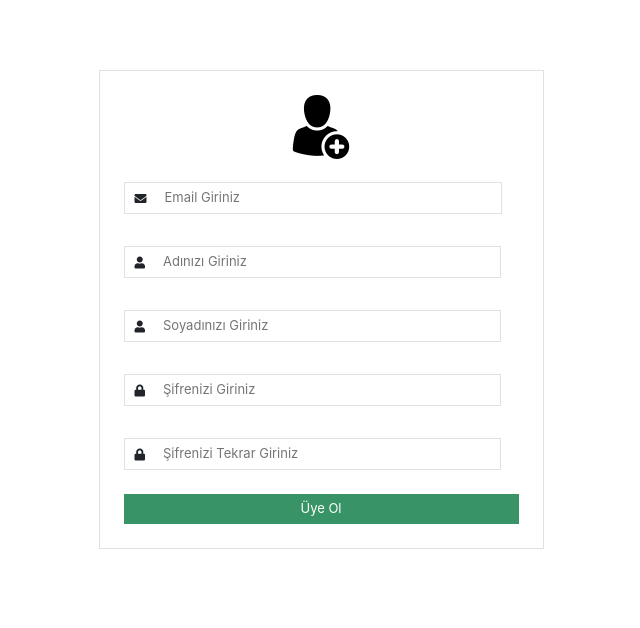
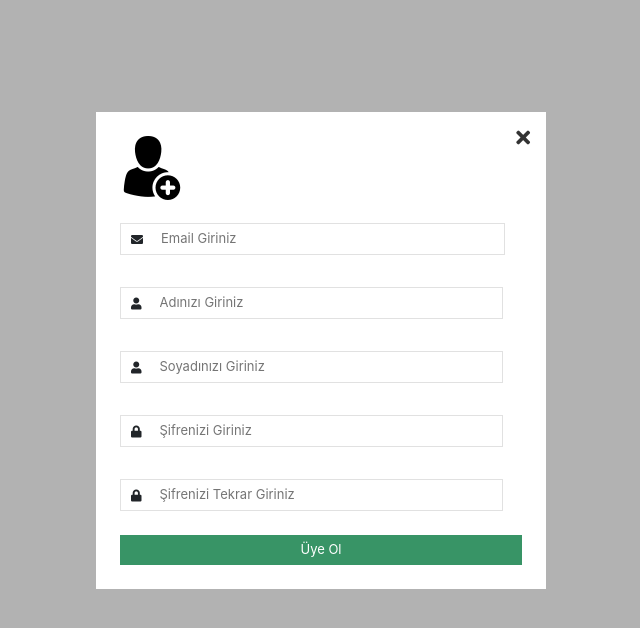
Before and after one commit to tolgagnydnn/teklifsts, a Vue app in the folder web/: page /register in a window 1280 px wide. Shown: the top 628 px of the page, without its empty margins (319-959 px from the left). Built offline with nearby package versions, Linux system fonts and the light colour scheme.

Commit message:
Register Formu Modal Olacak Şekilde Düzeltildi.

```diff
--- a/web/package.json
+++ b/web/package.json
@@ -1,6 +1,6 @@
 {
   "name": "web",
-  "version": "0.3.3",
+  "version": "0.3.4",
   "private": true,
   "license": "ICS",
   "scripts": {
--- a/web/src/assets/scss/common/login.scss
+++ b/web/src/assets/scss/common/login.scss
@@ -1,10 +1,8 @@
 .login {
-  position: absolute;
-  top: 40%;
-  left: 50%;
-  transform: translate(-50%, -50%);
   text-align: center;
-
+  width: 100%;
+  height: 100vh;
+  padding-top: 50px;
   &__heading {
     @include mainTitle;
     font-weight: 800;
@@ -69,7 +67,6 @@
   }
   &__btn {
     float: right;
-  }
     button {
       background: $green;
       border: none;
@@ -77,6 +74,7 @@
       color: white;
       padding: 5px 15px;
       font-size: 13px;
+    }
   }
   &__register{
     margin-top:70px;
@@ -90,3 +88,18 @@
     }
   }
 }
+
+
+
+/*transition*/
+  .fade-enter {
+    opacity: 0.3;
+  }
+  .fade-enter-active {
+    transition: opacity .7s ease;
+  }
+  .fade-leave-active {
+    transition: opacity .7s ease;
+    opacity: 0;
+  }
+/*transition*/
--- a/web/src/assets/scss/common/register.scss
+++ b/web/src/assets/scss/common/register.scss
@@ -1,12 +1,34 @@
-.register {
-  margin-top: 70px;
-  text-align: center;
+.registermodal {
+  position: fixed;
+  top: 50%;
+  left: 50%;
+  transform: translate(-50%,-50%);
+  z-index: 999;
+  width: 100%;
+  padding: 2rem;
+  background: rgba(0,0,0,0.3);
+  height: 100vh;
+  &__close {
+    background: none;
+    border:none;
+    color: $black;
+    font-size: 20px;
+    position: absolute;
+    top: 10px;
+    right: 10px;
+    &__focus {
+      box-shadow: none;
+    }
+  }
   &__img {
     margin-bottom: 15px;
   }
    &__form {
-    border: solid 1px #dddd;
-    padding: 1.5rem;
+     position: relative;
+     padding: 1.5rem;
+     background: white;
+     max-width: 450px;
+     margin: 80px auto;
   }
   &__title {
     @include mainTitle;
@@ -52,7 +74,7 @@
       color:$black;
     }
   }
-  button {
+  &__btn {
     background: $green;
     border: none;
     outline: none;
--- a/web/src/components/Login.vue
+++ b/web/src/components/Login.vue
@@ -45,7 +45,7 @@
           </div>
 
           <div class="login__register">
-            <a href="#" @click="register"> Hemen Üye Olun </a>
+            <a href="#" @click="openregister"> Hemen Üye Olun </a>
           </div>
 
         </form>
@@ -53,17 +53,29 @@
     </div>
   </div>
   <p style="text-align:center;margin-top:10px">Sürüm: {{ appVersion }}</p>
+
+  <transition name="fade" appear>
+    <appregister v-if="showmodal" @closeregister="closemodal($event)"> </appregister>
+  </transition>
 </section>
+
+
+
 </template>
 
 
 
 <script>
 import packageJson from '../../package.json';
+import Register from './Register'
 export default{
+    components:{
+      "appregister":Register
+    },
     data() {
       return {
         message: '',
+        showmodal:false,
         login: {
           email: '',
           password: ''
@@ -72,9 +84,6 @@ export default{
     },
     methods:{
       successLogin(){
-        console.log("--> Email: ", this.login.email);
-        console.log("--> Password: ", this.login.password);
-
         fetch(process.env.VUE_APP_API + "user/login", {
           method: 'POST',
           headers: {
@@ -91,14 +100,14 @@ export default{
             if (data.status == false) {
                 this.message = data.error;
                 console.log(data.error);
-                //this.$router.push({name:"login"});
             }
         })
-
-        //this.$router.push({name:"dashboard"});
       },
-      register(){
-        this.$router.push({name:"register"});
+      openregister(){
+        this.showmodal = true
+      },
+      closemodal(){
+        this.showmodal = false
       }
     },
     computed: {
--- a/web/src/components/Register.vue
+++ b/web/src/components/Register.vue
@@ -1,79 +1,70 @@
 <template>
-  <section class="register">
-    <div class="container">
-      <div class="row">
-        <div class="col-lg-5 col-md-5 col-sm-5 col-12 mx-auto">
-          <form class="register__form">
-            <img class="register__img" src="images/registerlogo.png" />
+        <div class="registermodal">
+          <form class="registermodal__form">
+            <img class="registermodal__img" src="images/registerlogo.png" />
             <div class="form-group py-2">
               <div class="mb-0 input-group">
-                <span class="register__prepend">
-                  <div class="register__icon">
+                <span class="registermodal__prepend">
+                  <div class="registermodal__icon">
                     <i class="fas fa-envelope"> </i>
                   </div>
                 </span>
-                <input  class="register__input" type="email" placeholder="Email Giriniz" />
+                <input  class="registermodal__input" type="email" placeholder="Email Giriniz" />
               </div>
             </div>
             <div class="form-group py-2">
               <div class="mb-0 input-group">
-                <span class="register__prepend">
-                  <div class="register__icon">
+                <span class="registermodal__prepend">
+                  <div class="registermodal__icon">
                     <i class="fas fa-user"> </i>
                   </div>
                 </span>
-                <input  class="register__input" type="email" placeholder="Adınızı Giriniz" />
+                <input  class="registermodal__input" type="email" placeholder="Adınızı Giriniz" />
               </div>
             </div>
             <div class="form-group py-2">
               <div class="mb-0 input-group">
-                <span class="register__prepend">
-                  <div class="register__icon">
+                <span class="registermodal__prepend">
+                  <div class="registermodal__icon">
                     <i class="fas fa-user"> </i>
                   </div>
                 </span>
-                <input  class="register__input" type="email" placeholder="Soyadınızı Giriniz" />
+                <input  class="registermodal__input" type="email" placeholder="Soyadınızı Giriniz" />
               </div>
             </div>
             <div class="form-group py-2">
               <div class="mb-0 input-group">
-                <span class="register__prepend">
-                  <div class="register__icon">
+                <span class="registermodal__prepend">
+                  <div class="registermodal__icon">
                     <i class="fas fa-lock"> </i>
                   </div>
                 </span>
-                <input  class="register__input" type="password" autocomplete="off" placeholder="Şifrenizi Giriniz" />
+                <input  class="registermodal__input" type="password" autocomplete="off" placeholder="Şifrenizi Giriniz" />
               </div>
             </div>
             <div class="form-group py-2">
               <div class="mb-0 input-group">
-                <span class="register__prepend">
-                  <div class="register__icon">
+                <span class="registermodal__prepend">
+                  <div class="registermodal__icon">
                     <i class="fas fa-lock"> </i>
                   </div>
                 </span>
-                <input  class="register__input" type="password" autocomplete="off" placeholder="Şifrenizi Tekrar Giriniz" />
+                <input  class="registermodal__input" type="password" autocomplete="off" placeholder="Şifrenizi Tekrar Giriniz" />
               </div>
             </div>
 
-            <div class="register__btn">
-              <button type="submit"> Üye Ol </button>
+            <div>
+              <button class="registermodal__btn" type="submit"> Üye Ol </button>
             </div>
-
+            <div>
+              <button class="registermodal__close" @click="$emit('closeregister')"> <i class="fas fa-times"> </i> </button>
+            </div>
           </form>
-
         </div>
-      </div>
-    </div>
-  </section>
 
 </template>
 
 
-
-
 <script>
 
-
-
 </script>
--- a/web/src/router.js
+++ b/web/src/router.js
@@ -2,7 +2,7 @@ import Vue from 'vue'
 import Router from 'vue-router'
 
 import Dashboard from './components/Dashboard.vue'
-import ProposalList from './components/tender/List.vue'
+import ProposalList from './components/proposal/List.vue'
 import CustomerList from './components/customer/List.vue'
 import Profile from './components/Profile.vue'
 import Login from './components/Login.vue'
```
Lines whose indentation alone changed are shown as unchanged.
